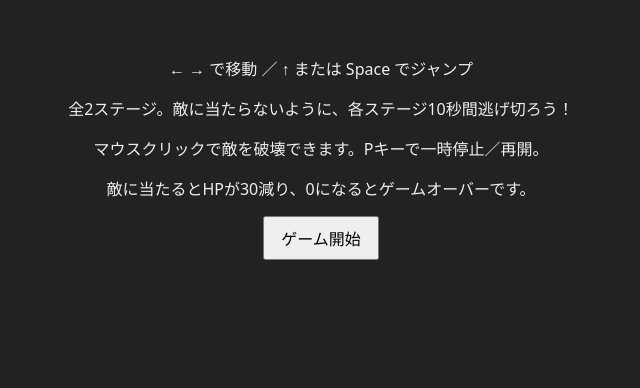
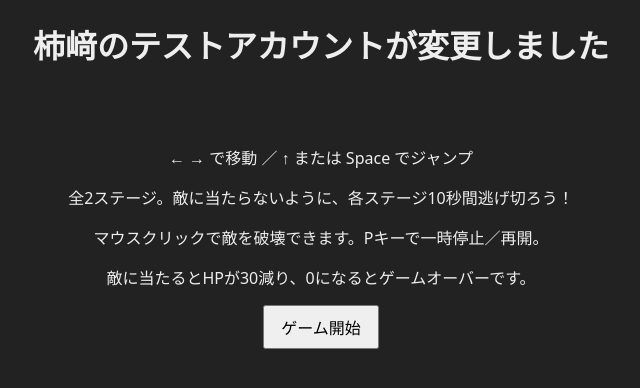
Before and after one commit to shigeki-kakizaki/12a, a website: page public/shkakizaki.html in a window 1280 px wide. Shown: the whole page, without its empty margins (319-959 px from the left). Drawn offline with Linux system fonts and the light colour scheme.

Commit message:
modified shkakizaki.html by kakizaki

```diff
--- a/public/shkakizaki.html
+++ b/public/shkakizaki.html
@@ -65,7 +65,7 @@
   </style>
 </head>
 <body>
-
+<h1>柿﨑のテストアカウントが変更しました</h1>
   <!-- 開始画面（DOM） -->
   <div id="startScreen">
     <p>← → で移動 ／ ↑ または Space でジャンプ</p>
```
